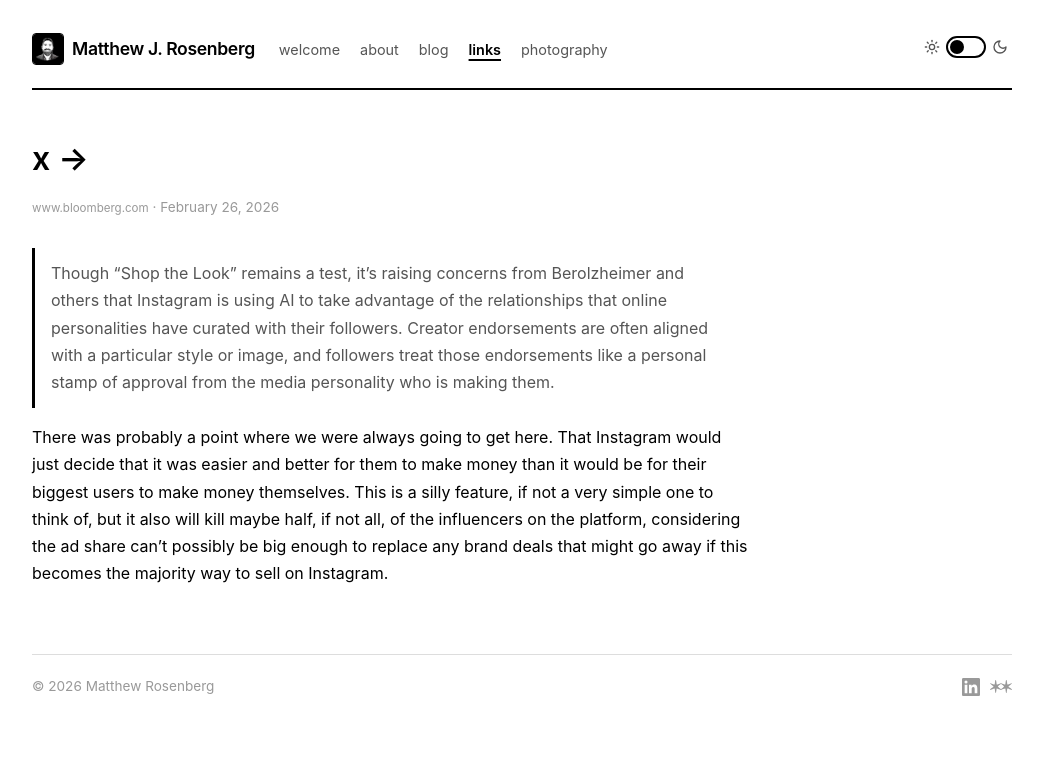
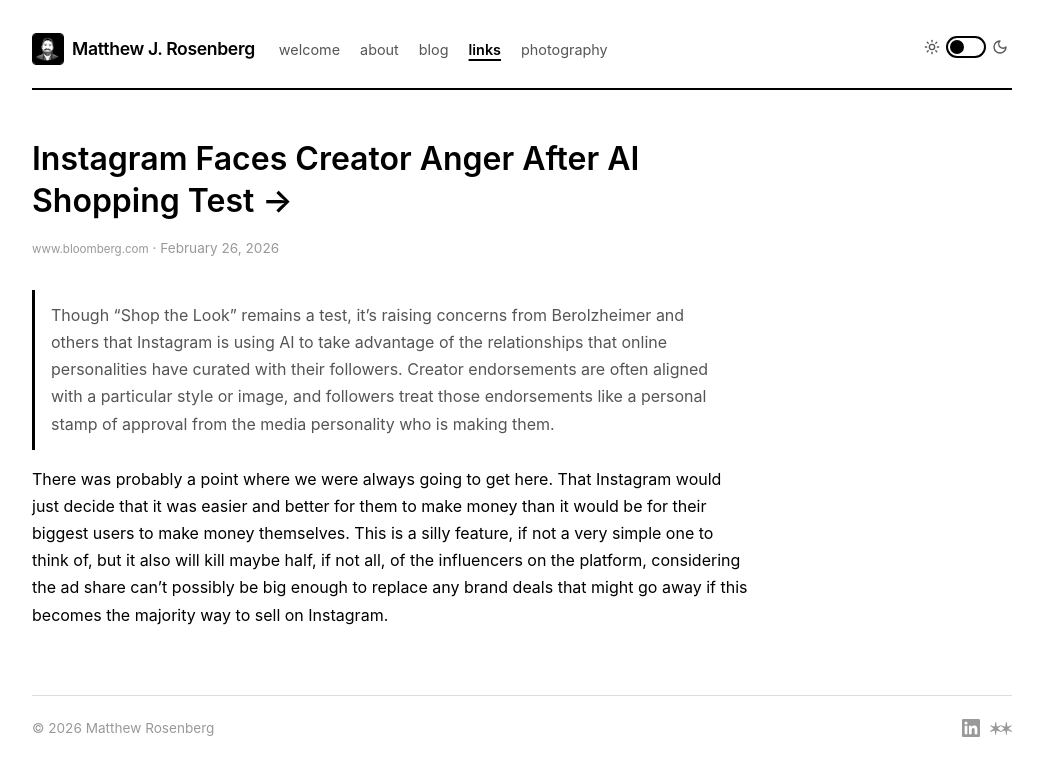
Before and after one commit to mattjrosenberg/mattjrosenberg.com, a Jekyll site: the page built from _posts/2026-02-26-Instagram Faces Creator Anger After AI Shopping Test.md, in a window 1280 px wide. Shown: the top 776 px of the page, without its empty margins (118-1161 px from the left). Built offline with Jekyll 4.4.1, drawn with Linux system fonts in a browser that asks for light colours.

Commit message:
vault backup: 2026-02-26 22:06:47

```diff
--- a/_posts/2026-02-26-Instagram Faces Creator Anger After AI Shopping Test.md
+++ b/_posts/2026-02-26-Instagram Faces Creator Anger After AI Shopping Test.md
@@ -1,5 +1,5 @@
 ---
-title: x
+title: Instagram Faces Creator Anger After AI Shopping Test
 date: 2026-02-26
 layout: link-post
 type: read
```
